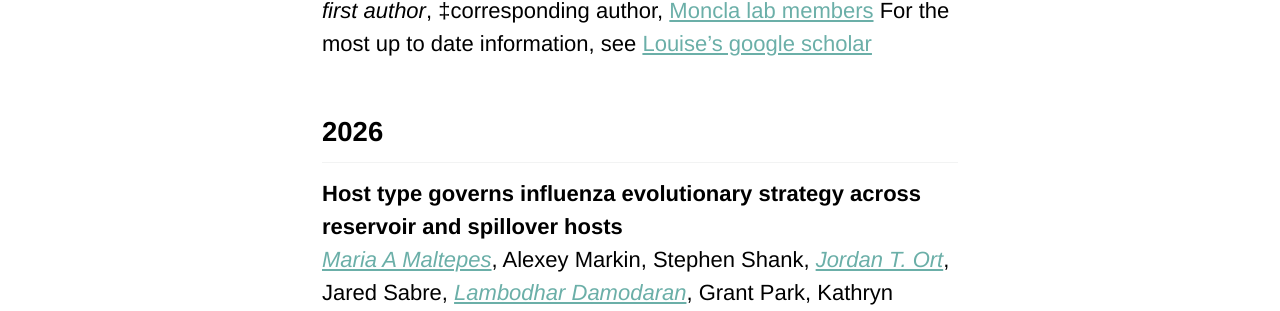
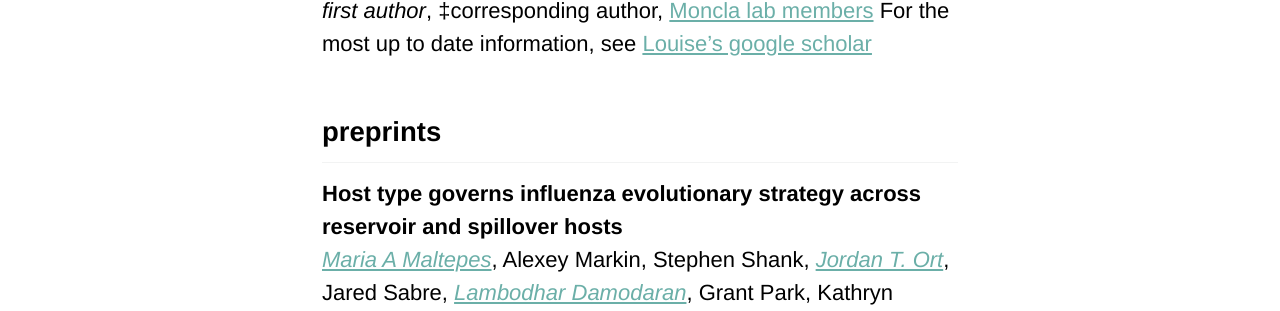
Before and after one commit to lmoncla/monclalab, a Jekyll site: the page built from _pages/publications.md, in a window 1280 px wide and 900 px high. Shown: the part 277-588 px from the top of the window. Built offline with Jekyll 4.4.1, drawn with Linux system fonts in a browser that asks for light colours; cached includes are drawn as plain includes; a script that is not in the unit is left out; comment, search, counter and statistics services are not loaded.

Commit message:
separating out preprints

```diff
--- a/_pages/publications.md
+++ b/_pages/publications.md
@@ -6,7 +6,8 @@ title: ""
 
 *first author*, ‡corresponding author, [Moncla lab members](https://lmoncla.github.io/monclalab/team/)
 For the most up to date information, see [Louise's google scholar](https://scholar.google.com/citations?view_op=list_works&hl=en&hl=en&user=_myzKrwAAAAJ&sortby=pubdate)
-## 2026
+
+## preprints
 __Host type governs influenza evolutionary strategy across reservoir and spillover hosts__<br>
 [*Maria A Maltepes*](https://lmoncla.github.io/monclalab/team/MariaMaltepes/), Alexey Markin, Stephen Shank, [*Jordan T. Ort*](https://lmoncla.github.io/monclalab/team/JordanOrt/), Jared Sabre, [*Lambodhar Damodaran*](https://lmoncla.github.io/monclalab/team/LambodharDamodaran/), Grant Park, Kathryn Kistler, Tavis K. Anderson, Louise H. Moncla‡.[Louise Moncla‡](https://lmoncla.github.io/monclalab/team/LouiseMoncla/). __bioRxiv__, September 17, 2026.[DOI: 10.64898/2026.09.15.751820](https://www.biorxiv.org/content/10.64898/2026.09.15.751820v1.abstract)
 
```
Also changed, not shown: other parts of _pages/publications.md (+2 -0 lines).
